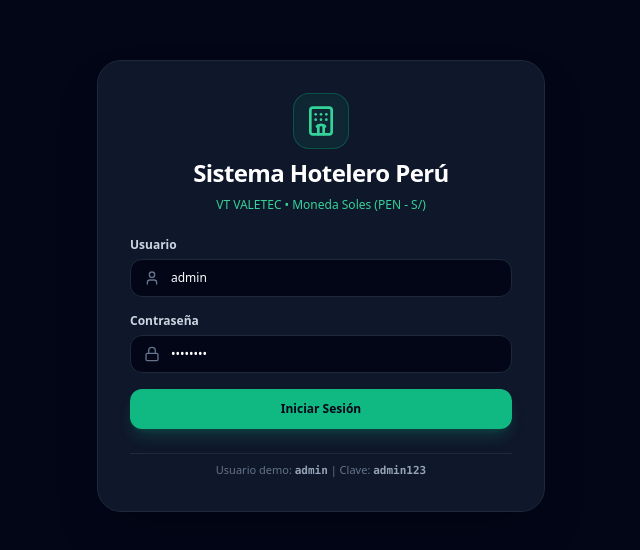
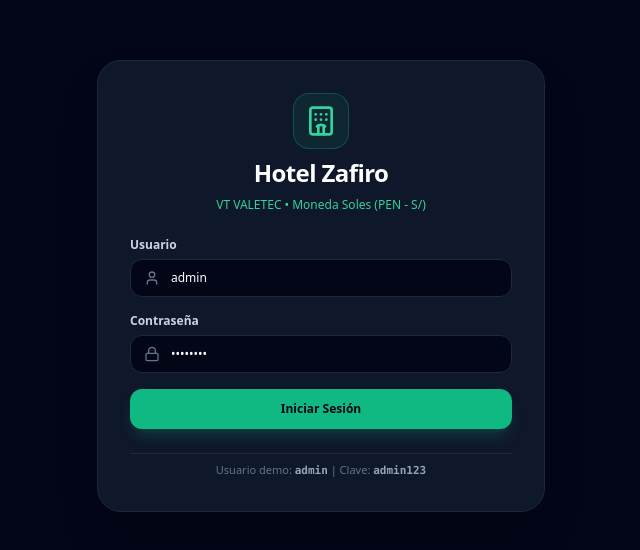
Before and after one commit to fjuarezc14-ctrl/SISTEMA-HOTELERO, a React (Vite) app in the folder frontend/: page / in a window 1280 px wide. Shown: the part 114-664 px from the top of the page, without its empty margins (319-959 px from the left). Built offline with nearby package versions, Linux system fonts and the light colour scheme; no server answers.

Commit message:
chore: actualizar titulo en LoginPage.jsx a Hotel Zafiro

```diff
--- a/frontend/src/pages/LoginPage.jsx
+++ b/frontend/src/pages/LoginPage.jsx
@@ -26,7 +26,7 @@ export function LoginPage() {
           <div className="w-14 h-14 bg-emerald-500/10 border border-emerald-500/30 rounded-2xl flex items-center justify-center text-emerald-400 mx-auto shadow-inner">
             <Hotel className="w-8 h-8" />
           </div>
-          <h2 className="text-2xl font-black text-white tracking-tight">Sistema Hotelero Perú</h2>
+          <h2 className="text-2xl font-black text-white tracking-tight">Hotel Zafiro</h2>
           <p className="text-xs text-emerald-400 font-medium">VT VALETEC • Moneda Soles (PEN - S/)</p>
         </div>
 
```
